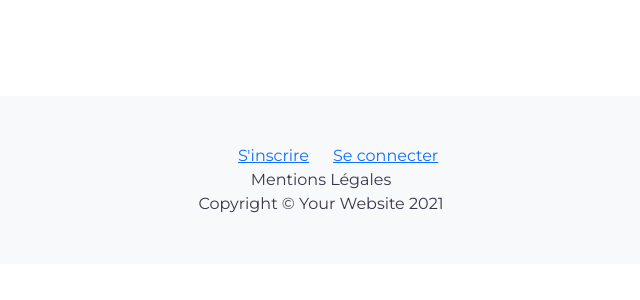
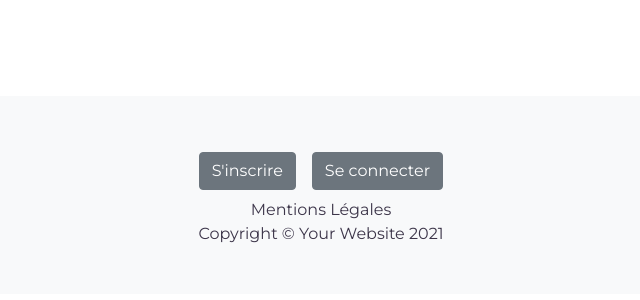
Before and after one commit to CharB-22/OC-blog-professionnel, a PHP site: page /App/View/Layout.php in a window 1280 px wide. Shown: the part 80-380 px from the top of the page, without its empty margins (319-959 px from the left). Run offline with PHP 8.4, Linux system fonts and the light colour scheme; the template is opened without the code that fills it, so the values that code supplies are empty.

Commit message:
Fix footer layout

```diff
--- a/App/View/Layout.php
+++ b/App/View/Layout.php
@@ -86,9 +86,9 @@
             else
             {
             ?>
-            <div class="row m-0">
-                <div class="col-xs-12 col-md-6 d-flex justify-content-xs-center justify-content-md-end"><a href="index.php?route=register">S'inscrire</a></div>
-                <div class="col-xs-12 col-md-6 d-flex justify-content-xs-center justify-content-md-start"><a href="index.php?route=connect">Se connecter</a></div>
+            <div class="container-fluid d-flex justify-content-center">
+                <a class="btn btn-secondary m-2" href="index.php?route=register" >S'inscrire</a>
+                <a class="btn btn-secondary m-2" href="index.php?route=connect">Se connecter</a>
             </div>
             <?php
             }
--- a/Public/css/style.css
+++ b/Public/css/style.css
@@ -7,6 +7,12 @@ main, footer {
 
 h1, h2, h3, li {
     font-family: 'Oswald', sans-serif;
+}
+
+.footer-link {
+    text-decoration: none!important;
+    font-weight: bold!important;
+    color: #3C3549!important;
 }
 
 
```
